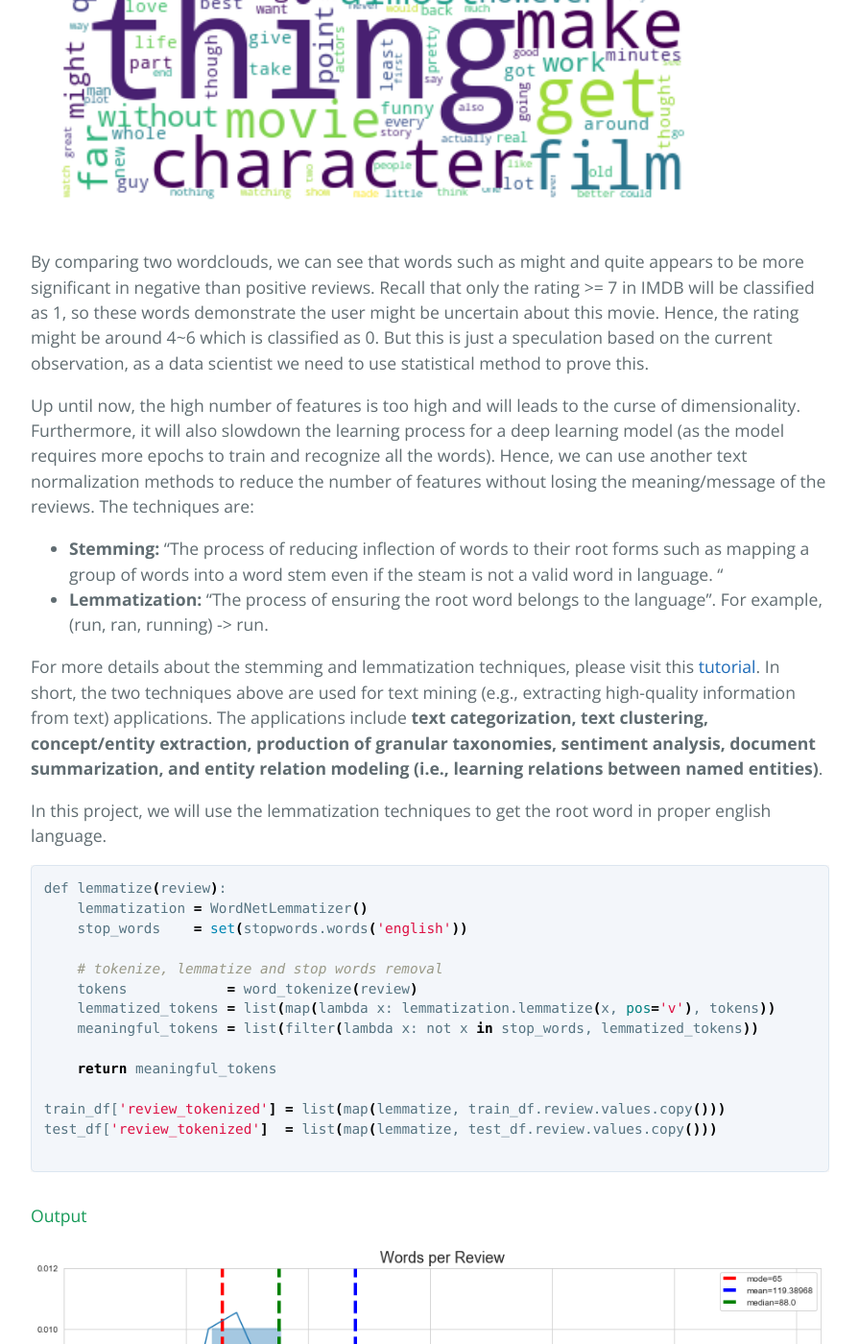
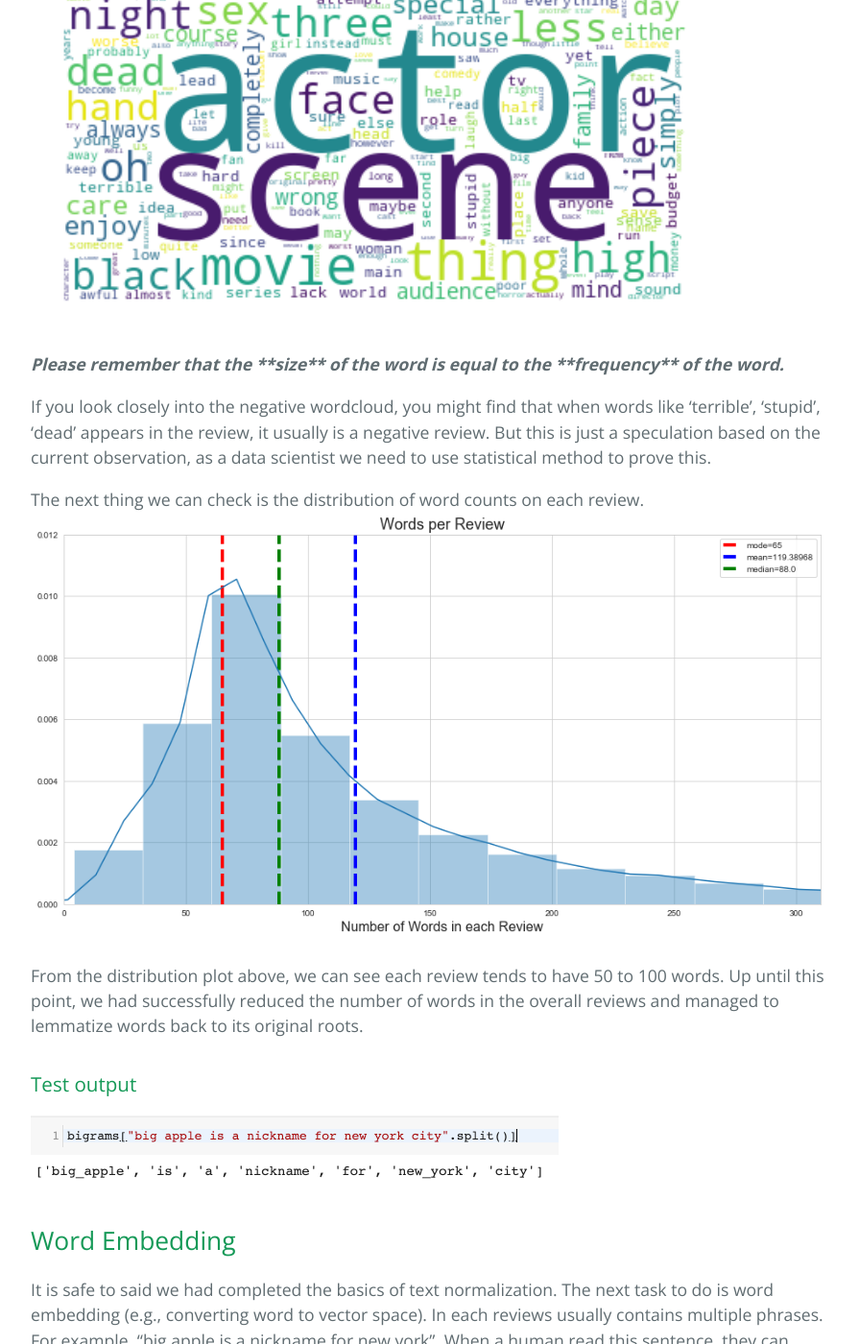
Before and after one commit to jacksenteh/Bag_Of_Popcorns, a Jekyll site: the page built from docs/index.md, in a window 1280 px wide and 1400 px high, scrolled down 4882 px. Shown: the whole window at 96% size, without its empty margins (192-1087 px from the left). Built offline with Jekyll 4.4.1, drawn with Linux system fonts in a browser that asks for light colours; the repository's description, which GitHub fills in, is left out; some of the changed text lies outside the part shown.

Commit message:
Vectorizing words with Word2Vec

````diff
--- a/docs/index.md
+++ b/docs/index.md
@@ -112,40 +112,16 @@
 
 ```
 
-#### Output:
-Most frequent words in **positive** reviews
-![good_wdcloud](images/good_wdcloud.png)
-
-Most frequent words in **negative** reviews:
-![bad_wdcloud](images/bad_wdcloud.png)
-
-As you can see on the positive and negative word clouds, both of them shared a lot of common words.
-Furthermore, the high frequent words (i.e., the big word) appear in the word clouds does not provide significant insight between positive and negative reviews.
-Hence, I used TD-IDF vectorizer to find the most frequent and more interesting words (code could be found in [here](https://github.com/jacksenteh/Bag_Of_Popcorns/blob/master/Train.ipynb)).
-
-Most frequent + interesting words in **positive** reviews
-![good_wdcloud](images/good_wdcloud_1.png)
-
-Most frequent + interesting words in **negative** reviews:
-![bad_wdcloud](images/bad_wdcloud_1.png)
-
-By comparing two wordclouds, we can see that words such as might and quite appears to be more significant in negative than positive reviews.
-Recall that only the rating >= 7 in IMDB will be classified as 1, so these words demonstrate the user might be uncertain about this movie.
-Hence, the rating might be around 4~6 which is classified as 0.
-But this is just a speculation based on the current observation, as a data scientist we need to use statistical method to prove this.
-
-
-Up until now, the high number of features is too high and will leads to the curse of dimensionality.
-Furthermore, it will also slowdown the learning process for a deep learning model (as the model requires more epochs to train and recognize all the words).
-Hence, we can use another text normalization methods to reduce the number of features without losing the meaning/message of the reviews.
-The techniques are:
+After we clean the reviews, the next thing we can do is to convert each word back to it's root.
+This can greatly reduce the vocabulary size and help the models identify the root expression of each review.
+The techniques that used to find the root are called:
 
 * **Stemming:** “The process of reducing inflection of words to their root forms such as mapping a group of words into a word stem even if the steam is not a valid word in language. “
 * **Lemmatization:** “The process of ensuring the root word belongs to the language”. For example, (run, ran, running) -> run.
 
 For more details about the stemming and lemmatization techniques, please visit this [tutorial](https://www.datacamp.com/community/tutorials/stemming-lemmatization-python).
-In short, the two techniques above are used for text mining (e.g., extracting high-quality information from text) applications.
-The applications include **text categorization, text clustering, concept/entity extraction, production of granular taxonomies, sentiment analysis, document summarization, and entity relation modeling (i.e., learning relations between named entities)**.
+In short, the two techniques above are used for text mining (e.g., to extract high-quality information from text) applications.
+The applications include **text categorization, text clustering, concept/entity extraction, production of granular taxonomies, sentiment analysis, document summarization, and entity relation modeling**.
 
 In this project, we will use the lemmatization techniques to get the root word in proper english language.
 
@@ -166,8 +142,64 @@
 
 ```
 
-#### Output
+#### Output:
+With all the text processing and normalization done, we can check the data distribution to gain som insights on the reviews.
+Here, I group the reviews into positive and negative group and utilize TF-IDF to locate the important words that represent each group
+(code could be found in [here](https://github.com/jacksenteh/Bag_Of_Popcorns/blob/master/Train.ipynb)).
+
+Most frequent + interesting words in **positive** reviews
+![good_wdcloud](images/good_wdcloud_1.png)
+
+Most frequent + interesting words in **negative** reviews:
+![bad_wdcloud](images/bad_wdcloud_1.png)
+
+***Please remember that the **size** of the word is equal to the **frequency** of the word.***
+
+If you look closely into the negative wordcloud, you might find that when words like 'terrible', 'stupid', 'dead' appears in the review, it usually is a negative review.
+But this is just a speculation based on the current observation, as a data scientist we need to use statistical method to prove this.
+
+The next thing we can check is the distribution of word counts on each review.
 ![word_dist](images/words_distribution.png)
 
 From the distribution plot above, we can see each review tends to have 50 to 100 words.
-The nex
+Up until this point, we had successfully reduced the number of words in the overall reviews and managed to lemmatize words back to its original roots.
+
+
+### Test output
+![bigram_phrases](images/bigram.png)
+
+## Word Embedding
+It is safe to said we had completed the basics of text normalization.
+The next task to do is word embedding (e.g., converting word to vector space).
+In each reviews usually contains multiple phrases. For example, "big apple is a nickname for new york".
+When a human read this sentence, they can quickly identify two phrases within the sentence, 'big apple' and 'new york'.
+But to a machine learning model, it will not be able to recognize these easily.
+Hence, we can use *Phrases* function from gensim library to identify the phrases.
+
+```bash
+from gensim.models import Word2Vec, Phrases
+
+bigrams  = Phrases(sentences=train_df.review_tokenized.values)
+trigrams = Phrases(sentences=bigrams[train_df.review_tokenized.values])
+
+```
+After that we can convert each word into vectore by using *Word2Vec*.
+
+```bash
+%%time
+from gensim.models import Word2Vec
+
+
+embedded_size = 300
+embedding = Word2Vec(sentences=trigrams[bigrams[all_reviews]],
+                     size=embedded_size, window=5, min_count=3)
+
+print('Vocabulary size: {}'.format(len(embedding.wv.vocab)))
+```
+
+
+# Conclusion
+While working on this projects, I am struggling whether I should add in the test dataset while performing text normalization and word embedding.
+This is because I tried to stimulate an real world environment where you will be not be able to obtain the test dataset while training the model.
+After a long self-debate, I figured I can always extend my dataset with reviews from other websites, such as rottentomatoes and letterboxd, so it makes sense to treat the test dataset as additional dataset and include it.
+If any readers do not agree with this rationale, feel free to exclude the test dataset (any suggestions are welcome).
````
Also changed, not shown: other parts of docs/index.md (+1 -1 lines), docs/images/bad_wdcloud_1.png, docs/images/bigram.png (added), docs/images/good_wdcloud_1.png, docs/images/missing_val.png.
